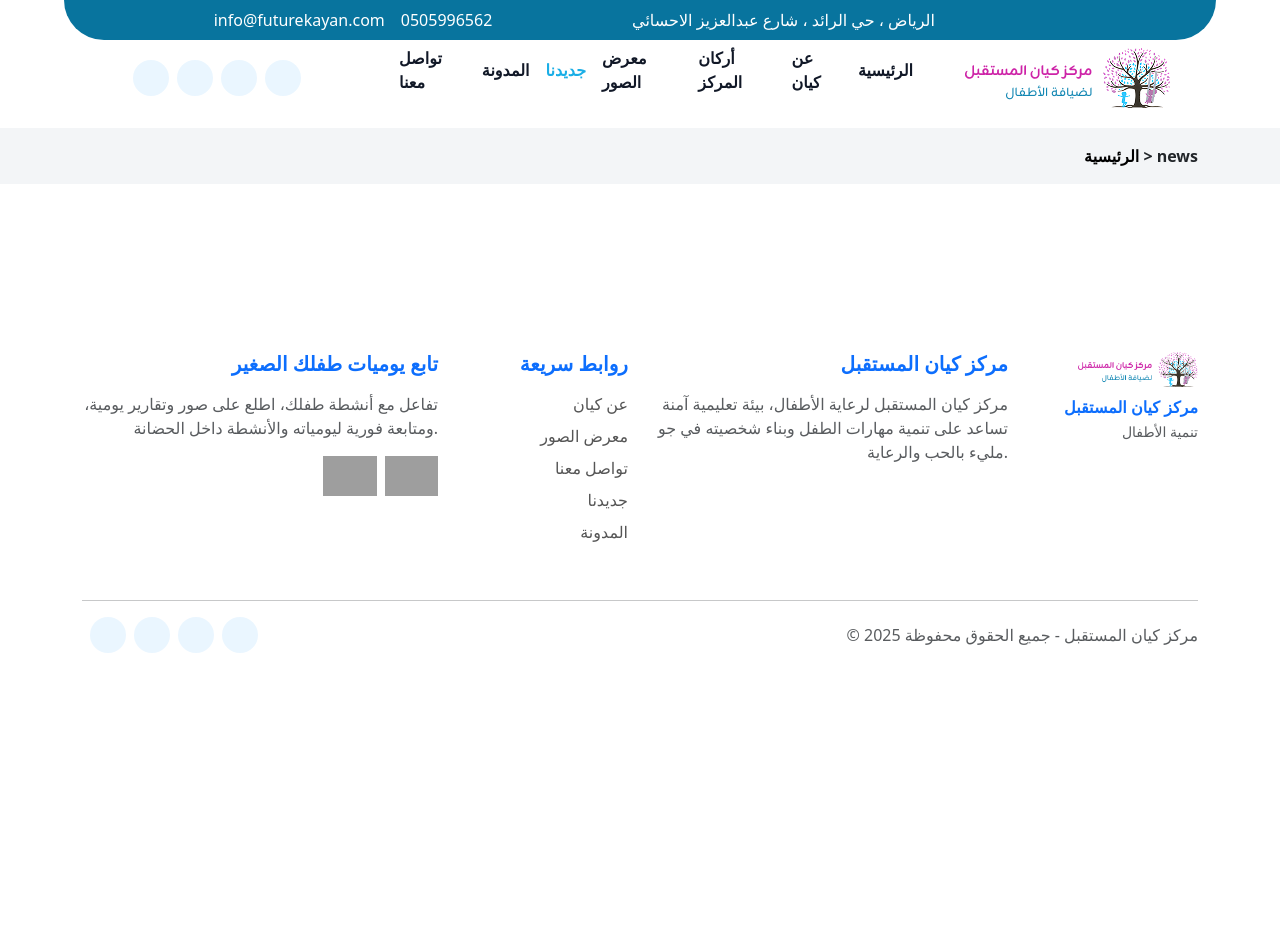
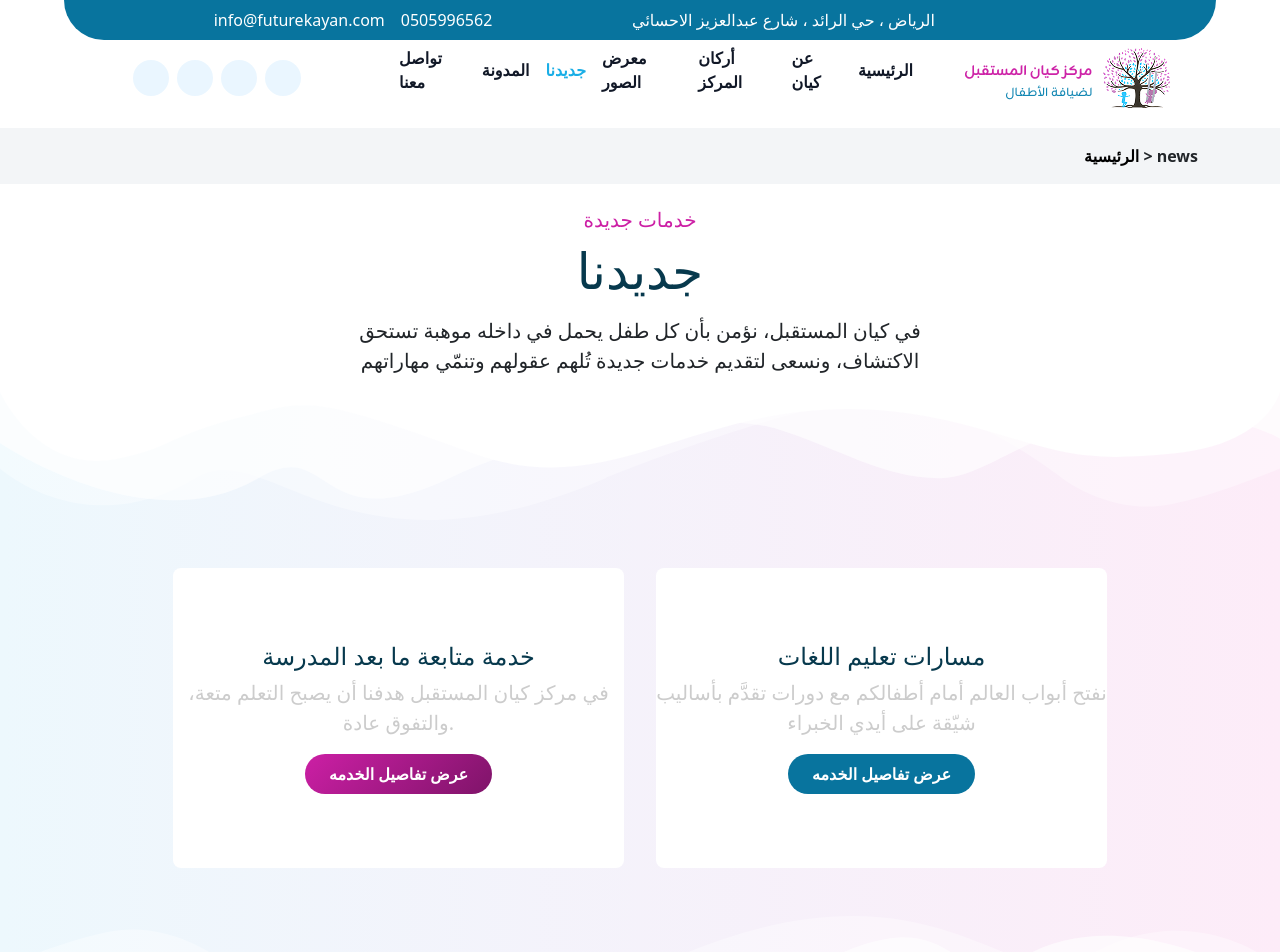
Before and after one commit to Abdalla34/kyan-app, a Nuxt app: page /news in a window 1280 px wide. Shown: the top 952 px of the page. Before the commit the page ends 800 px from the top, so only its background shows below. Built offline with nearby package versions, Linux system fonts and the light colour scheme; grey boxes are pictures that could not be loaded.

Commit message:
Enhance contact and blog pages by integrating the contact component and adding page metadata for improved SEO. Update news page layout with new sections and styles for better presentation.

```diff
--- a/app/components/contact.vue
+++ b/app/components/contact.vue
@@ -64,7 +64,7 @@ import ArrowBg from './icons/ArrowBg.vue';
               <!-- زر الإرسال -->
               <div class="text-center">
                 <button type="submit" class="btn btn-lg w-100 text-white btn-hover  rounded-pill"
-                  style="background: linear-gradient(135deg, #cc1fa5, #7f1469)" ;>
+                  style="background: linear-gradient(135deg, #cc1fa5, #7f1469)">
                   سجلي الأن
                 </button>
               </div>
--- a/app/pages/blogs.vue
+++ b/app/pages/blogs.vue
@@ -1,3 +1,11 @@
 <template>
-    <div class="blog"></div>
+    <div class="blog">
+        <PagintaePage />
+        <contact />
+    </div>
 </template>
+<script setup>
+definePageMeta({
+    title: " المدونه "
+})
+</script>
--- a/app/pages/contact.vue
+++ b/app/pages/contact.vue
@@ -1,3 +1,11 @@
 <template>
-    <div class="contact"></div>
+    <div class="contact">
+        <PagintaePage />
+        <contact />
+    </div>
 </template>
+<script setup>
+definePageMeta({
+    title: "تواصل معنا "
+})
+</script>
--- a/app/pages/news.vue
+++ b/app/pages/news.vue
@@ -1,10 +1,91 @@
 <template>
     <div class="news mt-3 pt-5">
         <PagintaePage />
+        <div class="titl-sec">
+            <div class="container">
+                <div class="row justify-content-center mt-4">
+                    <div class="col-lg-7 col-md-10 col-sm-12">
+                        <div class="mini-title-sec text-center">
+                            <h5> خدمات جديدة</h5>
+                            <h1 class="title">
+                                جديدنا
+                            </h1>
+                            <p class="mt-3 fs-5">
+                                في كيان المستقبل، نؤمن بأن كل طفل يحمل في داخله موهبة تستحق الاكتشاف، ونسعى لتقديم خدمات
+                                جديدة تُلهم
+                                عقولهم وتنمّي مهاراتهم
+                            </p>
+                        </div>
+                    </div>
+                </div>
+            </div>
+        </div>
+        <div class="bg-color-section">
+            <WaveUp />
+            <div class="container py-5">
+                <div class="row gap-2 justify-content-center">
+                    <div class="col-lg-5 col-md-6 col-sm-12">
+                        <div
+                            class="box-new m rounded-3 bg-white text-center d-flex flex-column justify-content-center align-items-center h-100">
+                            <h1 class="title fs-4">خدمة متابعة ما بعد المدرسة</h1>
+                            <p class="p-design fs-5">
+                                في مركز كيان المستقبل هدفنا أن يصبح التعلم متعة، والتفوق عادة.
+                            </p>
+                            <div class="btn-box">
+                                <button style="background: linear-gradient(135deg, #cc1fa5, #7f1469)"
+                                    class="rounded-5 px-4 py-2 text-white fw-bold btn-design">
+                                    عرض تفاصيل الخدمه
+                                </button>
+                            </div>
+                        </div>
+                    </div>
+                    <div class="col-lg-5 col-md-6 col-sm-12">
+                        <div
+                            class="box-new rounded-3 bg-white text-center d-flex flex-column justify-content-center align-items-center h-100">
+                            <h1 class="title fs-4">مسارات تعليم اللغات</h1>
+                            <p class="p-design fs-5">
+                                نفتح أبواب العالم أمام أطفالكم مع دورات تقدَّم بأساليب شيّقة على أيدي الخبراء
+                            </p>
+                            <div class="btn-box">
+                                <button style="background: var(--main-color);"
+                                    class="rounded-5 px-4 py-2 text-white fw-bold btn-design">
+                                    عرض تفاصيل الخدمه
+                                </button>
+                            </div>
+                        </div>
+                    </div>
+                </div>
+            </div>
+            <div class="wave-rotate">
+                <WaveDown />
+            </div>
+        </div>
+        <contact />
     </div>
 </template>
 <script setup>
+import WaveDown from '~/components/icons/waveDown.vue';
+import WaveUp from '~/components/icons/waveUp.vue';
+
 definePageMeta({
     title: " جديدنا ",
 });
 </script>
+
+<style scoped>
+.box-new {
+    min-height: 300px;
+    display: flex;
+    align-items: center;
+    flex-direction: column;
+}
+
+.p-design {
+    color: #ccc
+}
+
+.btn-design {
+    outline: none;
+    border: none;
+}
+</style>
```
